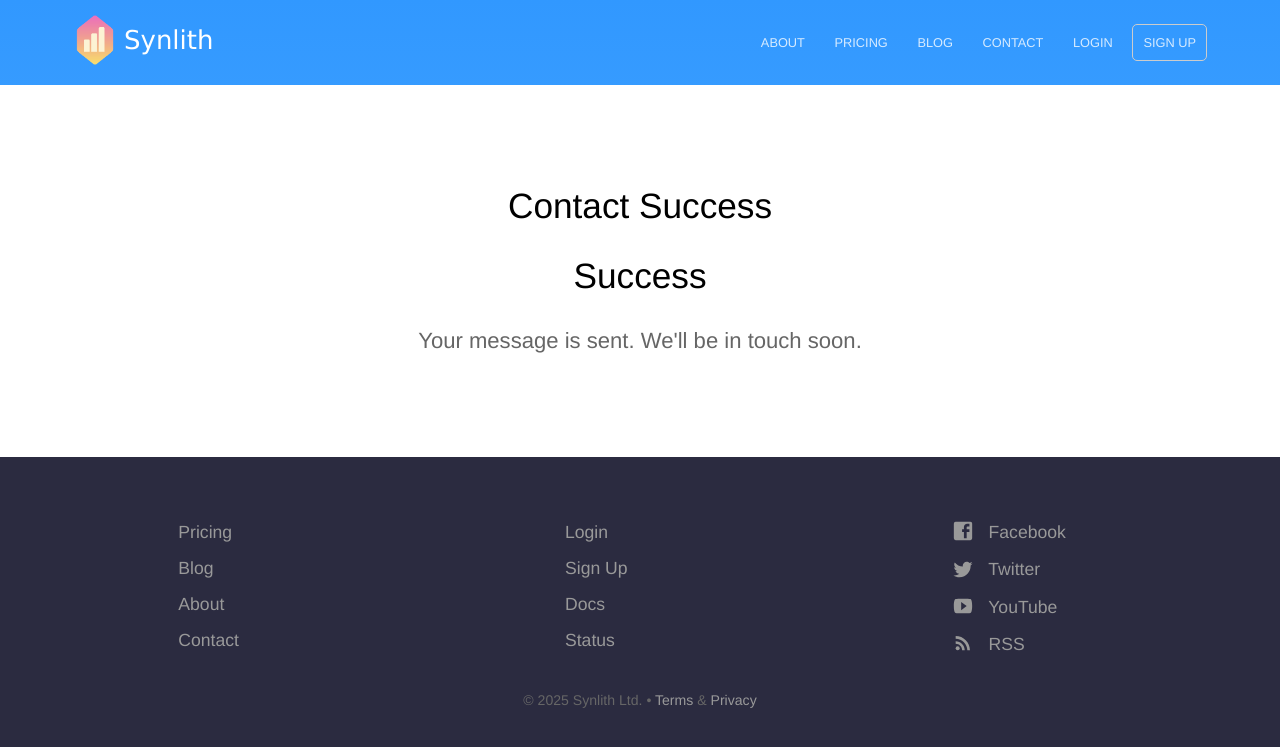
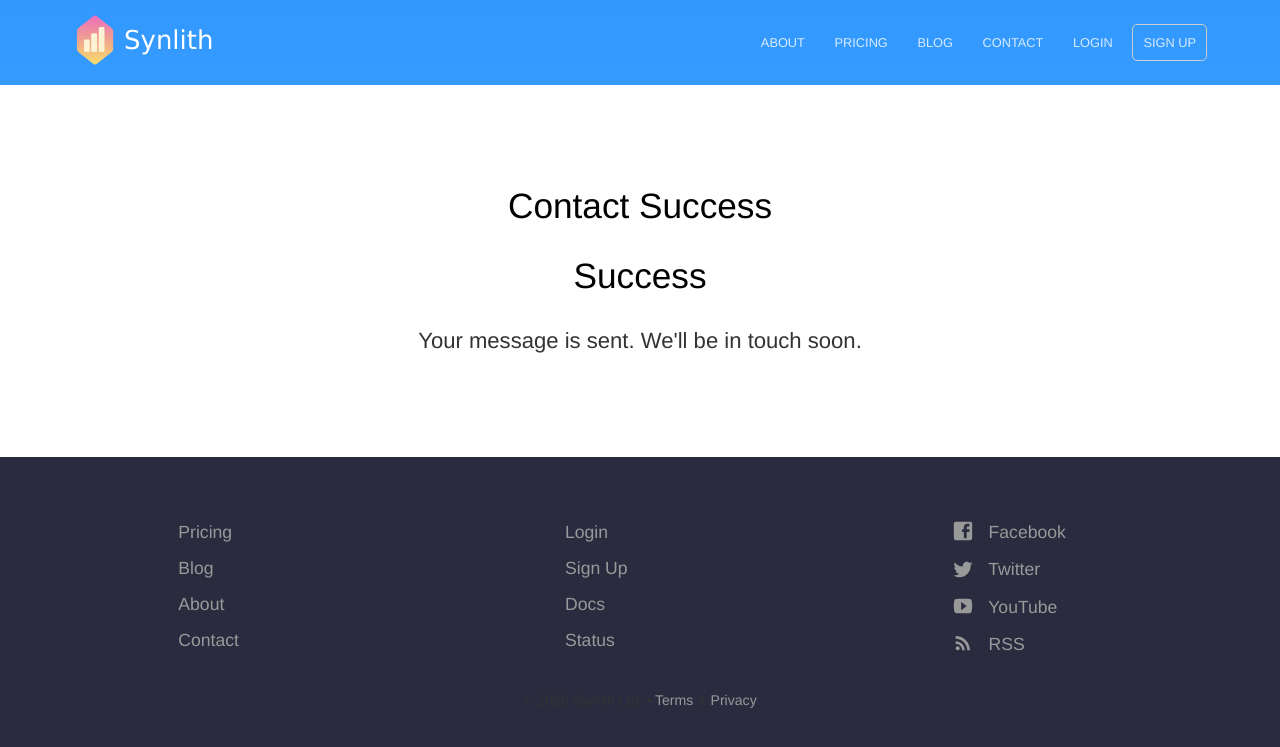
Before and after one commit to derpyjim/PRSyn, a Jekyll site: the page built from contact-success.html, in a window 1280 px wide. Shown: the top 747 px of the page. Built offline with Jekyll 4.4.1, drawn with Linux system fonts in a browser that asks for light colours.

Commit message:
Update elements.scss

```diff
--- a/_sass/elements.scss
+++ b/_sass/elements.scss
@@ -47,7 +47,7 @@ h3 {
 
 p, address {
 	font-size: 1.38em;
-	color: #666;
+	color: #333333;
 	margin-bottom: 20px;
 	font-weight: 300;
 	line-height: 1.4em;
```
